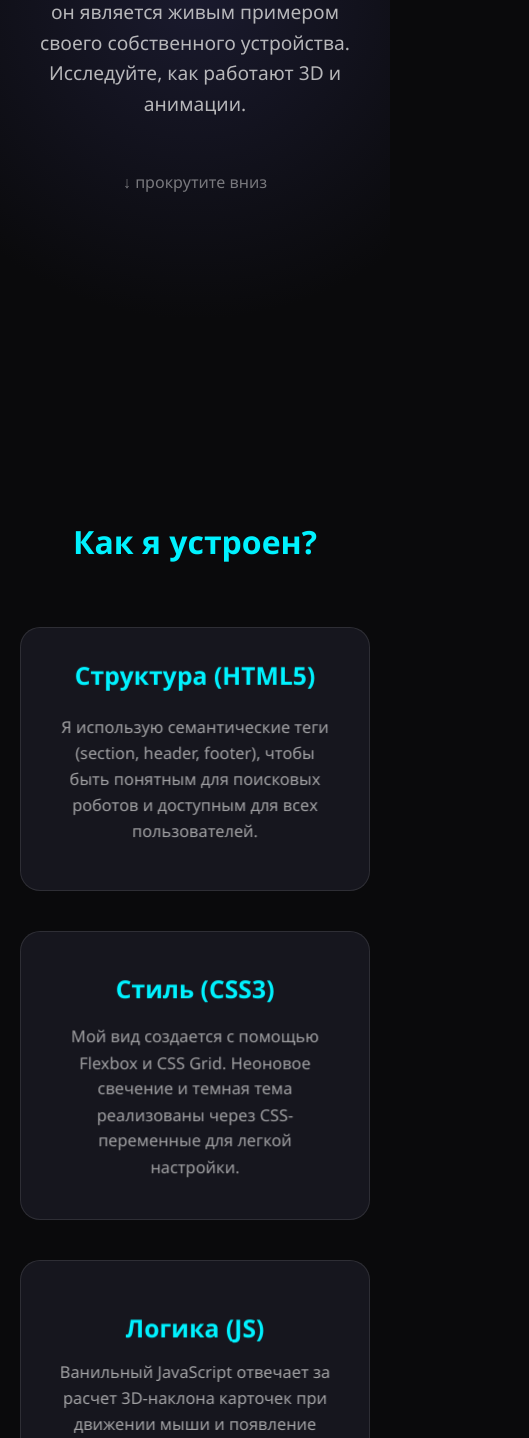
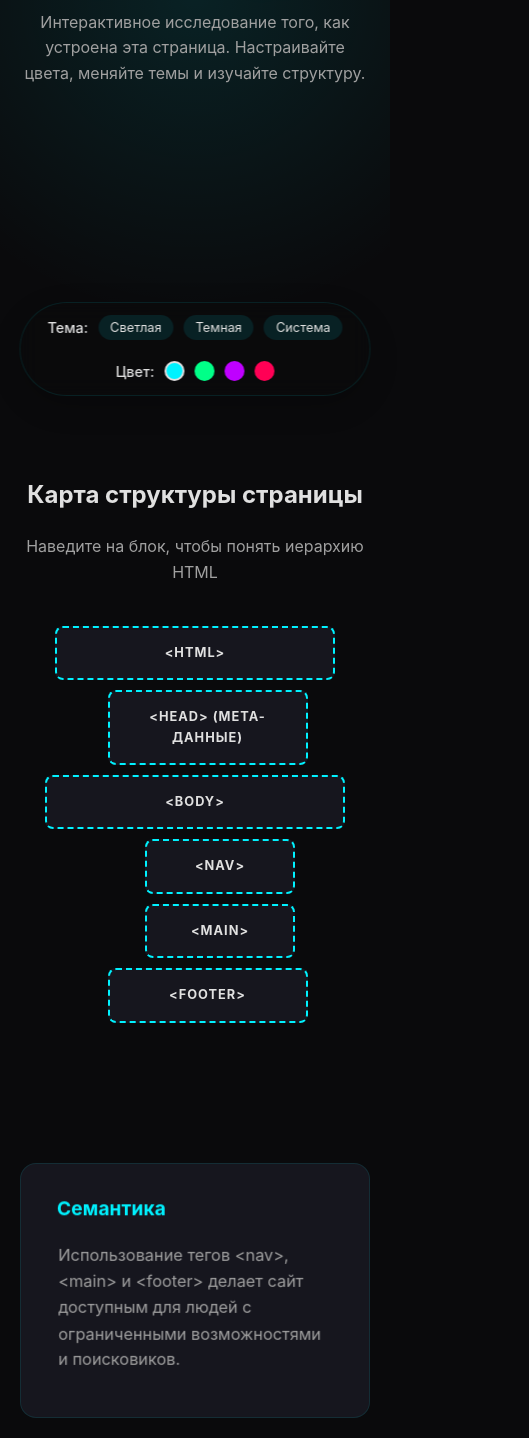
Before and after one commit to sitesem/SiteInfo, a plain HTML site: page index.html in a window 390 px wide. Shown: the part 428-1866 px from the top of the page, 529 px wide, since content can reach past the window. Drawn offline with Linux system fonts and the light colour scheme.

Commit message:
index.html

```diff
--- a/index.html
+++ b/index.html
@@ -1,40 +1,118 @@
 <!DOCTYPE html>
-<html lang="ru">
+<html lang="ru" data-theme="dark">
 <head>
     <meta charset="UTF-8">
     <meta name="viewport" content="width=device-width, initial-scale=1.0">
-    <title>Как устроен этот сайт | Интерактивный гид</title>
+    <title>Архитектура сайта | Интерактивный гид PRO</title>
     <style>
         /*
-           --- ПЕРЕМЕННЫЕ И БАЗОВЫЕ СТИЛИ ---
-           Использование переменных позволяет легко менять цветовую схему всего сайта.
+           --- СИСТЕМА ПЕРЕМЕННЫХ (DESIGN TOKENS) ---
+           Все цвета завязаны на переменные. Это позволяет менять тему и акцент
+           одной строчкой кода в JS.
         */
         :root {
+            /* Цвета для темной темы (по умолчанию) */
             --bg-color: #0a0a0c;
             --card-bg: #16161e;
             --text-color: #e0e0e0;
-            --accent-color: #00f2ff; /* Неоновый голубой */
-            --accent-glow: rgba(0, 242, 255, 0.5);
-            --secondary-color: #7000ff; /* Фиолетовый акцент */
-            --transition-speed: 0.4s;
+            --text-muted: #a0a0a0;
+            --nav-bg: rgba(10, 10, 12, 0.8);
+
+            /* Акцентный цвет (меняется через JS) */
+            --accent-color: #00f2ff;
+            --accent-glow: rgba(0, 242, 255, 0.4);
+            --accent-soft: rgba(0, 242, 255, 0.1);
+
+            --transition-speed: 0.3s;
+            --border-radius: 16px;
+        }
+
+        /* Светлая тема */
+        [data-theme="light"] {
+            --bg-color: #f5f7fa;
+            --card-bg: #ffffff;
+            --text-color: #1a1a1e;
+            --text-muted: #555555;
+            --nav-bg: rgba(245, 247, 250, 0.8);
+            --accent-glow: rgba(0, 0, 0, 0.1);
+            --accent-soft: rgba(0, 0, 0, 0.05);
         }
 
         * {
             margin: 0;
             padding: 0;
             box-sizing: border-box;
-            font-family: 'Segoe UI', Roboto, Helvetica, Arial, sans-serif;
+            font-family: 'Inter', 'Segoe UI', system-ui, sans-serif;
         }
 
         body {
             background-color: var(--bg-color);
             color: var(--text-color);
+            transition: background-color var(--transition-speed), color var(--transition-speed);
             overflow-x: hidden;
             line-height: 1.6;
         }
 
         /*
-           --- ГЛАВНЫЙ ЭКРАН (HERO SECTION) ---
+           --- НАВИГАЦИЯ И ПАНЕЛЬ УПРАВЛЕНИЯ ---
+        */
+        .controls-nav {
+            position: fixed;
+            top: 20px;
+            left: 50%;
+            transform: translateX(-50%);
+            z-index: 1000;
+            background: var(--nav-bg);
+            backdrop-filter: blur(10px);
+            padding: 12px 24px;
+            border-radius: 50px;
+            display: flex;
+            gap: 20px;
+            align-items: center;
+            border: 1px solid var(--accent-soft);
+            box-shadow: 0 10px 30px rgba(0,0,0,0.2);
+            width: max-content;
+            max-width: 90vw;
+            flex-wrap: wrap;
+            justify-content: center;
+        }
+
+        .control-group {
+            display: flex;
+            align-items: center;
+            gap: 10px;
+            font-size: 0.9rem;
+            font-weight: 500;
+        }
+
+        .theme-btn, .color-dot {
+            cursor: pointer;
+            border: none;
+            outline: none;
+            transition: transform 0.2s;
+        }
+
+        .theme-btn {
+            background: var(--accent-soft);
+            color: var(--text-color);
+            padding: 5px 12px;
+            border-radius: 20px;
+            font-size: 0.8rem;
+        }
+
+        .theme-btn:hover { transform: scale(1.05); }
+
+        .color-dot {
+            width: 20px;
+            height: 20px;
+            border-radius: 50%;
+            border: 2px solid transparent;
+        }
+
+        .color-dot.active { border-color: var(--text-color); }
+
+        /*
+           --- ГЛАВНЫЙ ЭКРАН (HERO) ---
         */
         .hero {
             height: 100vh;
@@ -44,220 +122,294 @@
             align-items: center;
             text-align: center;
             padding: 0 20px;
-            background: radial-gradient(circle at center, #1a1a2e 0%, var(--bg-color) 70%);
+            background: radial-gradient(circle at center, var(--accent-soft) 0%, transparent 70%);
         }
 
         .hero h1 {
-            font-size: clamp(2.5rem, 8vw, 5rem);
+            font-size: clamp(2rem, 8vw, 4.5rem);
             margin-bottom: 20px;
-            background: linear-gradient(to right, var(--accent-color), var(--secondary-color));
-            -webkit-background-clip: text;
-            -webkit-text-fill-color: transparent;
-            filter: drop-shadow(0 0 10px var(--accent-glow));
+            color: var(--text-color);
+            line-height: 1.1;
         }
 
-        .hero p {
-            font-size: 1.2rem;
-            max-width: 600px;
-            opacity: 0.8;
-            margin-bottom: 30px;
+        .hero h1 span {
+            color: var(--accent-color);
+            text-shadow: 0 0 20px var(--accent-glow);
         }
 
-        /* Анимация "плавания" для заголовка */
-        .floating {
-            animation: float 3s ease-in-out infinite;
-        }
-
+        .floating { animation: float 4s ease-in-out infinite; }
         @keyframes float {
             0%, 100% { transform: translateY(0); }
-            50% { transform: translateY(-20px); }
+            50% { transform: translateY(-15px); }
         }
 
         /*
-           --- СЕКЦИЯ "КАК ЭТО УСТРОЕНО" ---
+           --- ИНТЕРАКТИВНАЯ СХЕМА СТРУКТУРЫ ---
         */
-        .architecture {
-            padding: 100px 20px;
+        .structure-visualizer {
             max-width: 1200px;
             margin: 0 auto;
+            padding: 60px 20px;
+            text-align: center;
         }
 
-        .section-title {
-            text-align: center;
-            font-size: 2.5rem;
-            margin-bottom: 60px;
-            color: var(--accent-color);
+        .map-container {
+            display: flex;
+            flex-direction: column;
+            align-items: center;
+            gap: 10px;
+            margin-top: 40px;
         }
 
-        .cards-container {
-            display: grid;
-            grid-template-columns: repeat(auto-fit, minmax(300px, 1fr));
-            gap: 40px;
-            perspective: 1000px; /* Важно для 3D эффектов дочерних элементов */
+        .map-block {
+            width: 250px;
+            padding: 15px;
+            border: 2px dashed var(--accent-color);
+            border-radius: 8px;
+            cursor: pointer;
+            transition: all 0.3s;
+            background: var(--card-bg);
+            position: relative;
+            font-weight: bold;
+            text-transform: uppercase;
+            font-size: 0.8rem;
+            letter-spacing: 1px;
+        }
+
+        .map-block:hover {
+            background: var(--accent-color);
+            color: #fff;
+            box-shadow: 0 0 20px var(--accent-glow);
+            transform: scale(1.05);
+        }
+
+        .map-block.highlight {
+            background: var(--accent-color);
+            color: #fff;
+            border-style: solid;
         }
 
         /*
-           --- 3D КАРТОЧКИ ---
-           Здесь реализована базовая структура для эффекта наклона
+           --- КАРТОЧКИ ОПИСАНИЯ ---
         */
+        .cards-section {
+            max-width: 1200px;
+            margin: 0 auto;
+            padding: 80px 20px;
+        }
+
+        .grid {
+            display: grid;
+            grid-template-columns: repeat(auto-fit, minmax(300px, 1fr));
+            gap: 30px;
+            perspective: 1000px;
+        }
+
         .card {
             background: var(--card-bg);
-            border: 1px solid rgba(255, 255, 255, 0.1);
-            border-radius: 20px;
+            border: 1px solid var(--accent-soft);
+            border-radius: var(--border-radius);
             padding: 40px;
-            text-align: center;
-            transition: transform var(--transition-speed) ease, box-shadow var(--transition-speed) ease;
-            transform-style: preserve-3d; /* Позволяет внутренним элементам быть в 3D */
+            transition: all var(--transition-speed);
+            transform-style: preserve-3d;
             cursor: pointer;
-            position: relative;
-
-            /* Начальное состояние для анимации прокрутки */
             opacity: 0;
-            transform: translateZ(-100px) translateY(50px);
-            transition: opacity 0.8s ease-out, transform 0.8s ease-out;
+            transform: translateY(30px);
         }
 
         .card.visible {
             opacity: 1;
-            transform: translateZ(0) translateY(0);
+            transform: translateY(0);
         }
 
         .card h3 {
+            color: var(--accent-color);
             margin-bottom: 15px;
-            font-size: 1.5rem;
-            color: var(--accent-color);
-            transform: translateZ(30px); /* Выталкиваем заголовок вперед */
+            transform: translateZ(30px);
         }
 
         .card p {
-            opacity: 0.7;
-            transform: translateZ(20px); /* Выталкиваем текст чуть меньше заголовка */
+            color: var(--text-muted);
+            transform: translateZ(20px);
         }
 
-        /* Эффект неонового свечения при наведении */
         .card:hover {
-            box-shadow: 0 0 30px var(--accent-glow);
+            box-shadow: 0 15px 35px var(--accent-glow);
             border-color: var(--accent-color);
         }
 
         /*
-           --- ПОДВАЛ (FOOTER) ---
+           --- ФУТЕР ---
         */
         footer {
-            padding: 50px 20px;
             text-align: center;
-            background: #050507;
-            border-top: 1px solid rgba(255, 255, 255, 0.05);
+            padding: 60px 20px;
+            border-top: 1px solid var(--accent-soft);
+            margin-top: 40px;
         }
 
         footer a {
             color: var(--accent-color);
             text-decoration: none;
-            font-weight: bold;
-            transition: 0.3s;
+            font-weight: 600;
         }
 
-        footer a:hover {
-            text-shadow: 0 0 10px var(--accent-color);
-        }
-
-        /* Адаптивность */
+        /*
+           --- АДАПТИВНОСТЬ ---
+        */
         @media (max-width: 768px) {
-            .hero h1 { font-size: 3rem; }
-            .section-title { font-size: 2rem; }
+            .controls-nav {
+                bottom: 20px;
+                top: auto;
+                width: 90%;
+            }
+            .hero h1 { font-size: 2.5rem; }
+            .map-block { width: 80%; }
         }
     </style>
 </head>
 <body>
 
+    <!-- Панель управления -->
+    <nav class="controls-nav">
+        <div class="control-group">
+            <span>Тема:</span>
+            <button class="theme-btn" onclick="setTheme('light')">Светлая</button>
+            <button class="theme-btn" onclick="setTheme('dark')">Темная</button>
+            <button class="theme-btn" onclick="setTheme('system')">Система</button>
+        </div>
+        <div class="control-group">
+            <span>Цвет:</span>
+            <div class="color-dot active" style="background: #00f2ff;" onclick="setAccent('#00f2ff', this)"></div>
+            <div class="color-dot" style="background: #00ff88;" onclick="setAccent('#00ff88', this)"></div>
+            <div class="color-dot" style="background: #bf00ff;" onclick="setAccent('#bf00ff', this)"></div>
+            <div class="color-dot" style="background: #ff0055;" onclick="setAccent('#ff0055', this)"></div>
+        </div>
+    </nav>
+
     <!-- Главный экран -->
     <section class="hero">
-        <h1 class="floating">Самодокументированный Сайт</h1>
-        <p>Этот лендинг не просто страница — он является живым примером своего собственного устройства. Исследуйте, как работают 3D и анимации.</p>
-        <div style="margin-top: 20px; opacity: 0.5;">↓ прокрутите вниз</div>
+        <h1 class="floating">Сайт-<span>Архитектура</span></h1>
+        <p style="max-width: 600px; color: var(--text-muted);">Интерактивное исследование того, как устроена эта страница. Настраивайте цвета, меняйте темы и изучайте структуру.</p>
     </section>
 
-    <!-- Секция архитектуры -->
-    <section class="architecture">
-        <h2 class="section-title">Как я устроен?</h2>
+    <!-- Визуализация структуры -->
+    <section class="structure-visualizer">
+        <h2 style="margin-bottom: 20px;">Карта структуры страницы</h2>
+        <p style="color: var(--text-muted); margin-bottom: 40px;">Наведите на блок, чтобы понять иерархию HTML</p>
 
-        <div class="cards-container">
-            <!-- Карточка 1: HTML -->
-            <div class="card" data-tilt>
-                <h3>Структура (HTML5)</h3>
-                <p>Я использую семантические теги (section, header, footer), чтобы быть понятным для поисковых роботов и доступным для всех пользователей.</p>
+        <div class="map-container">
+            <div class="map-block" data-target="html"> &lt;html&gt; </div>
+            <div class="map-block" data-target="head" style="width: 200px; margin-left: 25px;"> &lt;head&gt; (Мета-данные) </div>
+            <div class="map-block" data-target="body" style="width: 300px;"> &lt;body&gt; </div>
+            <div class="map-block" data-target="nav" style="width: 150px; margin-left: 50px;"> &lt;nav&gt; </div>
+            <div class="map-block" data-target="main" style="width: 150px; margin-left: 50px;"> &lt;main&gt; </div>
+            <div class="map-block" data-target="footer" style="width: 200px; margin-left: 25px;"> &lt;footer&gt; </div>
+        </div>
+    </section>
+
+    <!-- Информационные карточки -->
+    <section class="cards-section">
+        <div class="grid">
+            <div class="card" data-tilt id="html-desc">
+                <h3>Семантика</h3>
+                <p>Использование тегов &lt;nav&gt;, &lt;main&gt; и &lt;footer&gt; делает сайт доступным для людей с ограниченными возможностями и поисковиков.</p>
             </div>
-
-            <!-- Карточка 2: CSS -->
-            <div class="card" data-tilt>
-                <h3>Стиль (CSS3)</h3>
-                <p>Мой вид создается с помощью Flexbox и CSS Grid. Неоновое свечение и темная тема реализованы через CSS-переменные для легкой настройки.</p>
+            <div class="card" data-tilt id="css-desc">
+                <h3>Стилизация</h3>
+                <p> CSS-переменные позволяют менять тему всего сайта мгновенно, не переписывая тысячи строк кода.</p>
             </div>
-
-            <!-- Карточка 3: JS -->
-            <div class="card" data-tilt>
-                <h3>Логика (JS)</h3>
-                <p>Ванильный JavaScript отвечает за расчет 3D-наклона карточек при движении мыши и появление элементов при скролле.</p>
+            <div class="card" data-tilt id="js-desc">
+                <h3>Интерактив</h3>
+                <p>JavaScript управляет состоянием приложения: переключение тем, расчет 3D-наклона и наблюдение за скроллом.</p>
             </div>
         </div>
     </section>
 
-    <!-- Подвал -->
     <footer>
-        <p>Создано с помощью ⚡️ и 🤖 | <a href="#">GitHub Profile</a></p>
+        <p>© 2026 | Сделано с 🍪 | <a href="#">Посмотреть исходники</a></p>
     </footer>
 
     <script>
         /*
-           --- 1. ЭФФЕКТ 3D-НАКЛОНА (TILT EFFECT) ---
-           Логика: вычисляем положение курсора относительно центра карточки
-           и конвертируем это в градусы поворота X и Y.
+           --- 1. УПРАВЛЕНИЕ ТЕМАМИ (THEMES) ---
+        */
+        function setTheme(theme) {
+            if (theme === 'system') {
+                const isDark = window.matchMedia('(prefers-color-scheme: dark)').matches;
+                document.documentElement.setAttribute('data-theme', isDark ? 'dark' : 'light');
+            } else {
+                document.documentElement.setAttribute('data-theme', theme);
+            }
+        }
+
+        /*
+           --- 2. ДИНАМИЧЕСКИЕ ЦВЕТА (ACCENT COLORS) ---
+        */
+        function setAccent(color, element) {
+            // Обновляем CSS-переменную основного цвета
+            document.documentElement.style.setProperty('--accent-color', color);
+
+            // Создаем эффект свечения на основе выбранного цвета
+            document.documentElement.style.setProperty('--accent-glow', color + '66'); // добавляем прозрачность
+            document.documentElement.style.setProperty('--accent-soft', color + '22');
+
+            // Визуально отмечаем активную кнопку
+            document.querySelectorAll('.color-dot').forEach(dot => dot.classList.remove('active'));
+            element.classList.add('active');
+        }
+
+        /*
+           --- 3. 3D-НАКЛОН КАРТОЧЕК (TILT) ---
         */
         const cards = document.querySelectorAll('[data-tilt]');
-
         cards.forEach(card => {
             card.addEventListener('mousemove', (e) => {
                 const rect = card.getBoundingClientRect();
-                const x = e.clientX - rect.left; // положение мыши по X внутри карточки
-                const y = e.clientY - rect.top;  // положение мыши по Y внутри карточки
+                const x = (e.clientX - rect.left) / rect.width;
+                const y = (e.clientY - rect.top) / rect.height;
 
-                const centerX = rect.width / 2;
-                const centerY = rect.height / 2;
-
-                // Вычисляем отклонение от центра в процентах/градусах (макс 15 градусов)
-                const rotateX = ((y - centerY) / centerY) * -15;
-                const rotateY = ((x - centerX) / centerX) * 15;
+                const rotateX = (y - 0.5) * -20;
+                const rotateY = (x - 0.5) * 20;
 
                 card.style.transform = `rotateX(${rotateX}deg) rotateY(${rotateY}deg)`;
             });
 
-            // Возвращаем карточку в исходное состояние, когда мышь уходит
             card.addEventListener('mouseleave', () => {
                 card.style.transform = `rotateX(0deg) rotateY(0deg)`;
             });
         });
 
         /*
-           --- 2. АНИМАЦИЯ ПОЯВЛЕНИЯ ПРИ СКРОЛЛЕ ---
-           Используем Intersection Observer API — это самый производительный
-           способ отслеживать видимость элементов на странице.
+           --- 4. АНИМАЦИЯ ПОЯВЛЕНИЯ (SCROLL REVEAL) ---
         */
-        const observerOptions = {
-            threshold: 0.2 // Элемент считается видимым, когда 20% его площади в кадре
-        };
-
         const observer = new IntersectionObserver((entries) => {
             entries.forEach(entry => {
                 if (entry.isIntersecting) {
                     entry.target.classList.add('visible');
-                    // Перестаем следить за элементом после того, как он появился
-                    observer.unobserve(entry.target);
                 }
             });
-        }, observerOptions);
+        }, { threshold: 0.1 });
 
-        // Запускаем наблюдение за каждой карточкой
         cards.forEach(card => observer.observe(card));
+
+        /*
+           --- 5. ЛОГИКА СХЕМЫ СТРУКТУРЫ ---
+        */
+        const mapBlocks = document.querySelectorAll('.map-block');
+        mapBlocks.forEach(block => {
+            block.addEventListener('mouseenter', () => {
+                block.classList.add('highlight');
+                // Здесь можно добавить логику подсветки конкретной карточки
+                if(block.dataset.target === 'html') document.getElementById('html-desc').style.borderColor = 'var(--accent-color)';
+                if(block.dataset.target === 'body') document.getElementById('css-desc').style.borderColor = 'var(--accent-color)';
+                if(block.dataset.target === 'main') document.getElementById('js-desc').style.borderColor = 'var(--accent-color)';
+            });
+            block.addEventListener('mouseleave', () => {
+                block.classList.remove('highlight');
+                cards.forEach(c => c.style.borderColor = 'var(--accent-soft)');
+            });
+        });
     </script>
 </body>
 </html>
```
